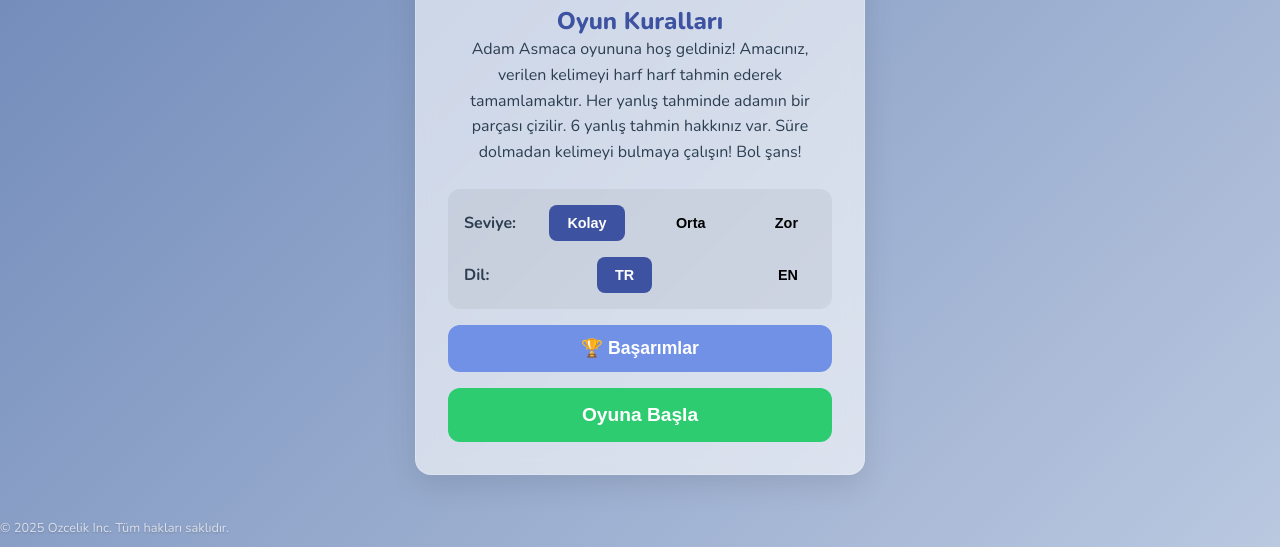
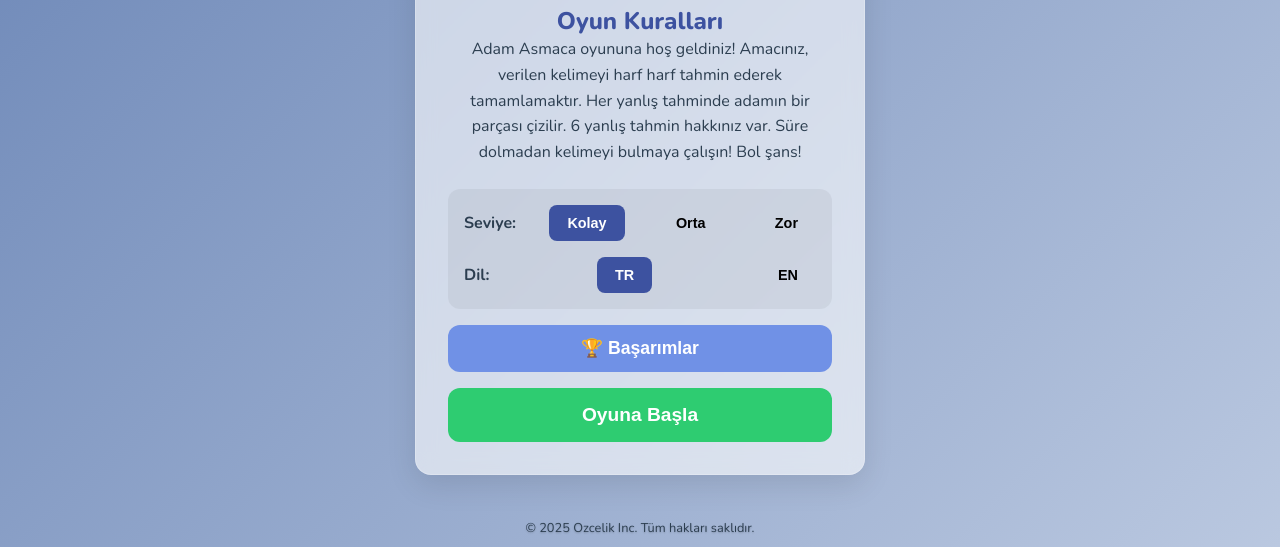
Before and after one commit to sozcelyk43/adamasma, a plain HTML site: page index.html in a window 1280 px wide. Shown: the part 253-800 px from the top of the page. Drawn offline with nearby package versions, Linux system fonts and the light colour scheme.

Commit message:
Add files via upload

```diff
--- a/style.css
+++ b/style.css
@@ -397,12 +397,13 @@ body.game-active #oyun-arayuzu {
 #sonraki-kelime { background: var(--yesil); color: #fff; }
 #popup-anasayfaya-don, #popup-anasayfaya-don-kaybetme { background: var(--ana-renk); color: #fff; }
 
-/* --- FOOTER --- */
 #footer {
     position: fixed;
     bottom: 10px;
+    left: 0; /* Eklendi */
+    right: 0; /* Eklendi */
+    text-align: center; /* Eklendi */
     font-size: 0.8rem;
-    color: rgba(255, 255, 255, 0.7);
     text-shadow: 0 1px 2px rgba(0,0,0,0.2);
 }
 
```
